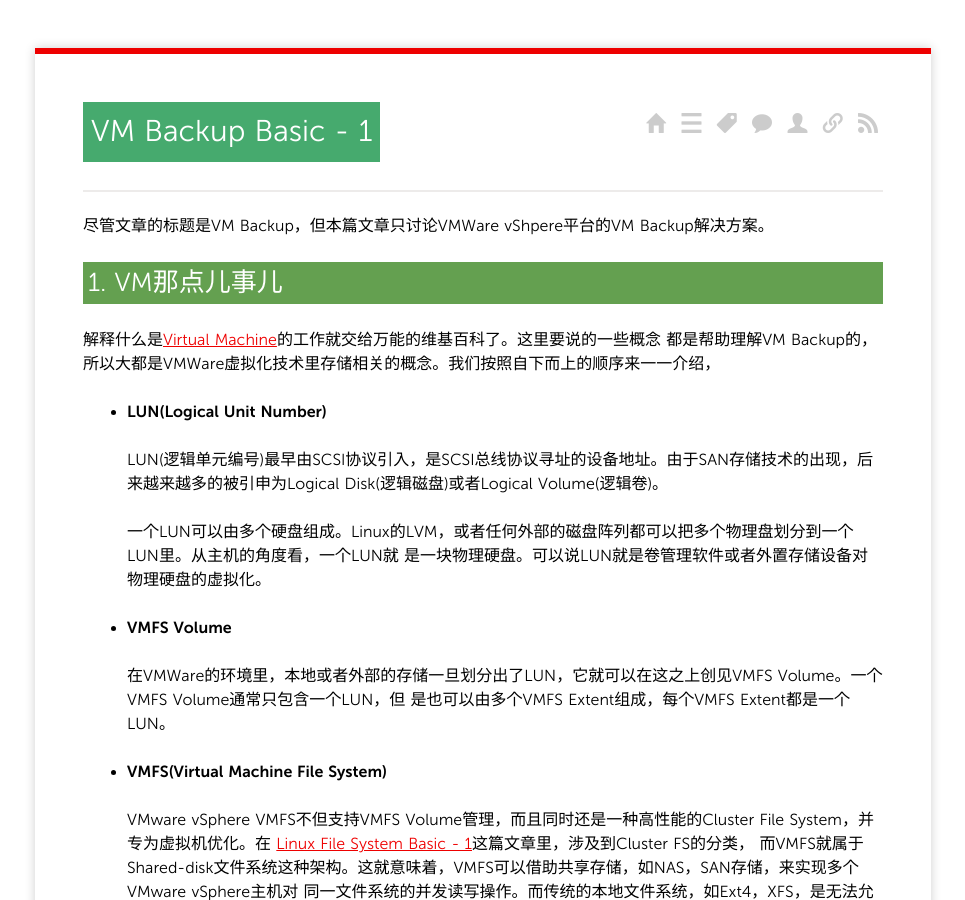
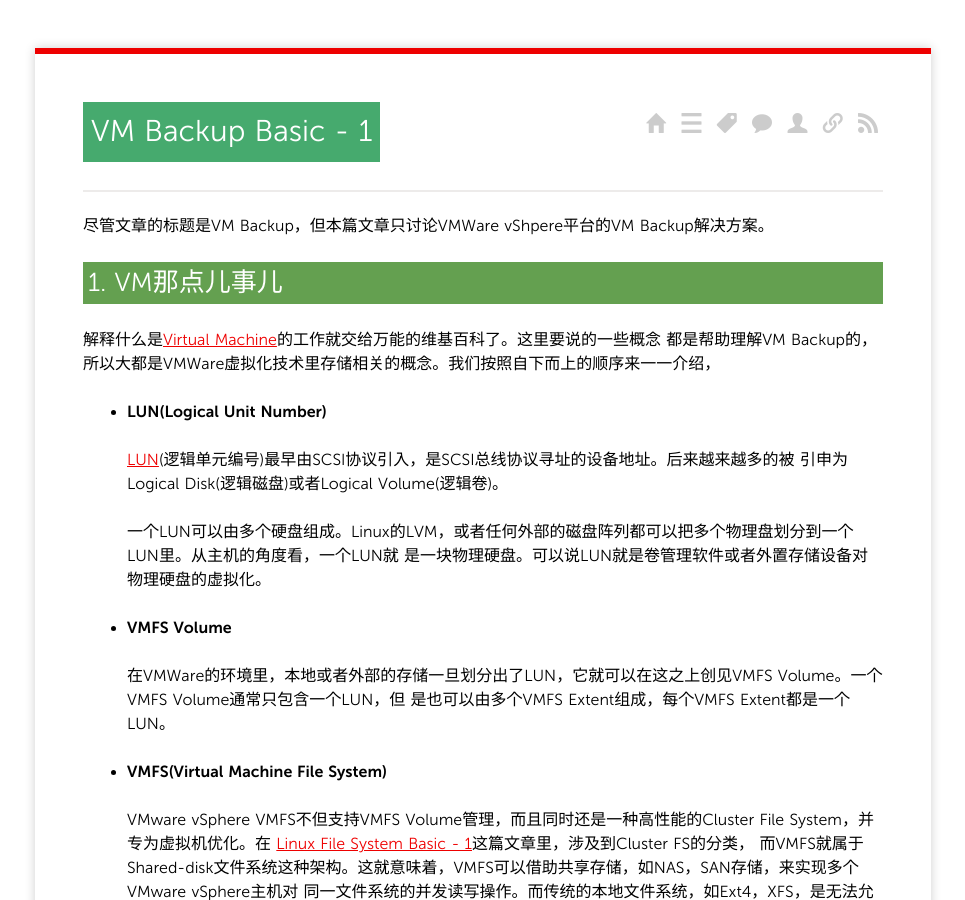
Before and after one commit to yangoliver/yangoliver.github.io, a Jekyll site: the page built from _posts/2016/2016-01-23-vm-backup-basic-1.md, in a window 1280 px wide and 900 px high. Shown: the whole window, without its empty margins (157-1122 px from the left). Built offline with Jekyll 4.4.1, drawn with Linux system fonts in a browser that asks for light colours; Markdown is read by kramdown in place of the engine named in the settings; comment, search, counter and statistics services are not loaded.

Commit message:
draft: fixed LUN description

```diff
--- a/_posts/2016/2016-01-23-vm-backup-basic-1.md
+++ b/_posts/2016/2016-01-23-vm-backup-basic-1.md
@@ -17,8 +17,8 @@
 
 - **LUN(Logical Unit Number)**
 
-  LUN(逻辑单元编号)最早由SCSI协议引入，是SCSI总线协议寻址的设备地址。由于SAN存储技术的出现，后来越来越多的被引申为Logical
-  Disk(逻辑磁盘)或者Logical Volume(逻辑卷)。
+  [LUN](https://en.wikipedia.org/wiki/Lun)(逻辑单元编号)最早由SCSI协议引入，是SCSI总线协议寻址的设备地址。后来越来越多的被
+  引申为Logical Disk(逻辑磁盘)或者Logical Volume(逻辑卷)。
 
   一个LUN可以由多个硬盘组成。Linux的LVM，或者任何外部的磁盘阵列都可以把多个物理盘划分到一个LUN里。从主机的角度看，一个LUN就
   是一块物理硬盘。可以说LUN就是卷管理软件或者外置存储设备对物理硬盘的虚拟化。
```
